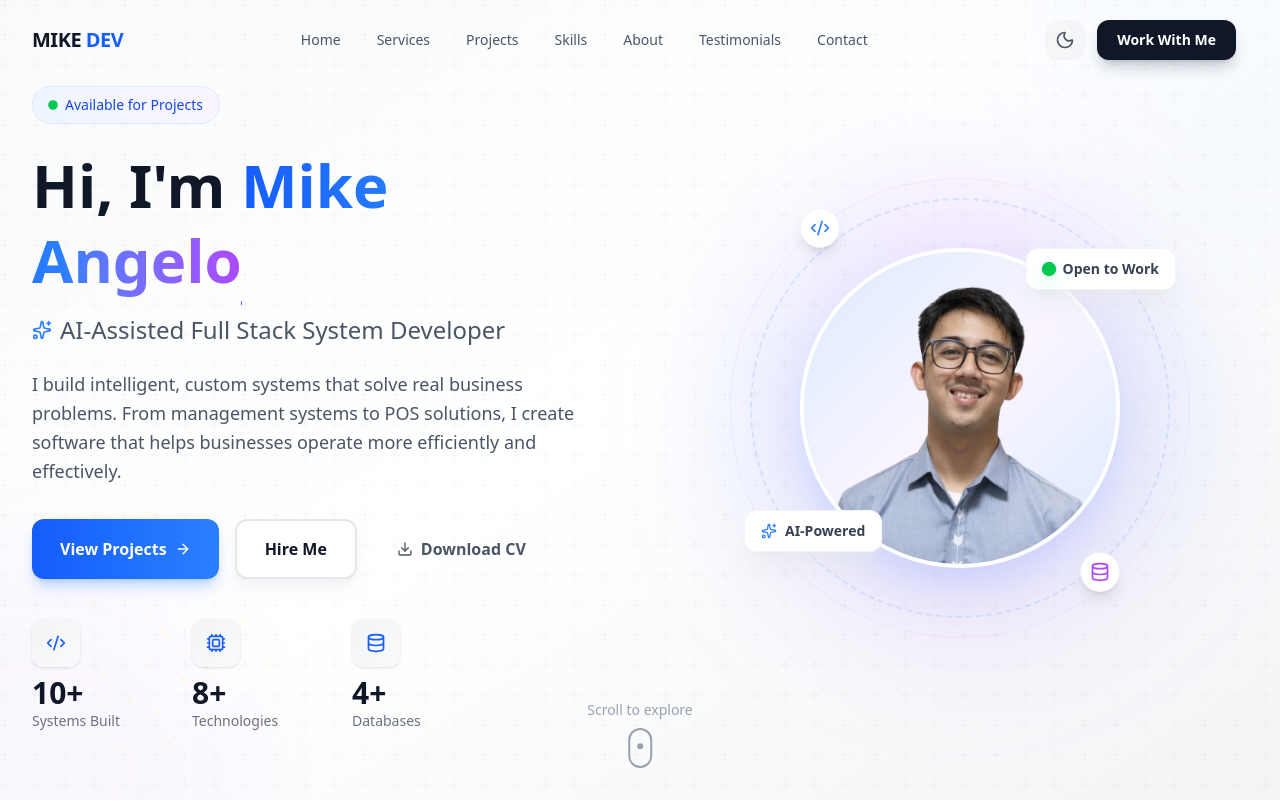
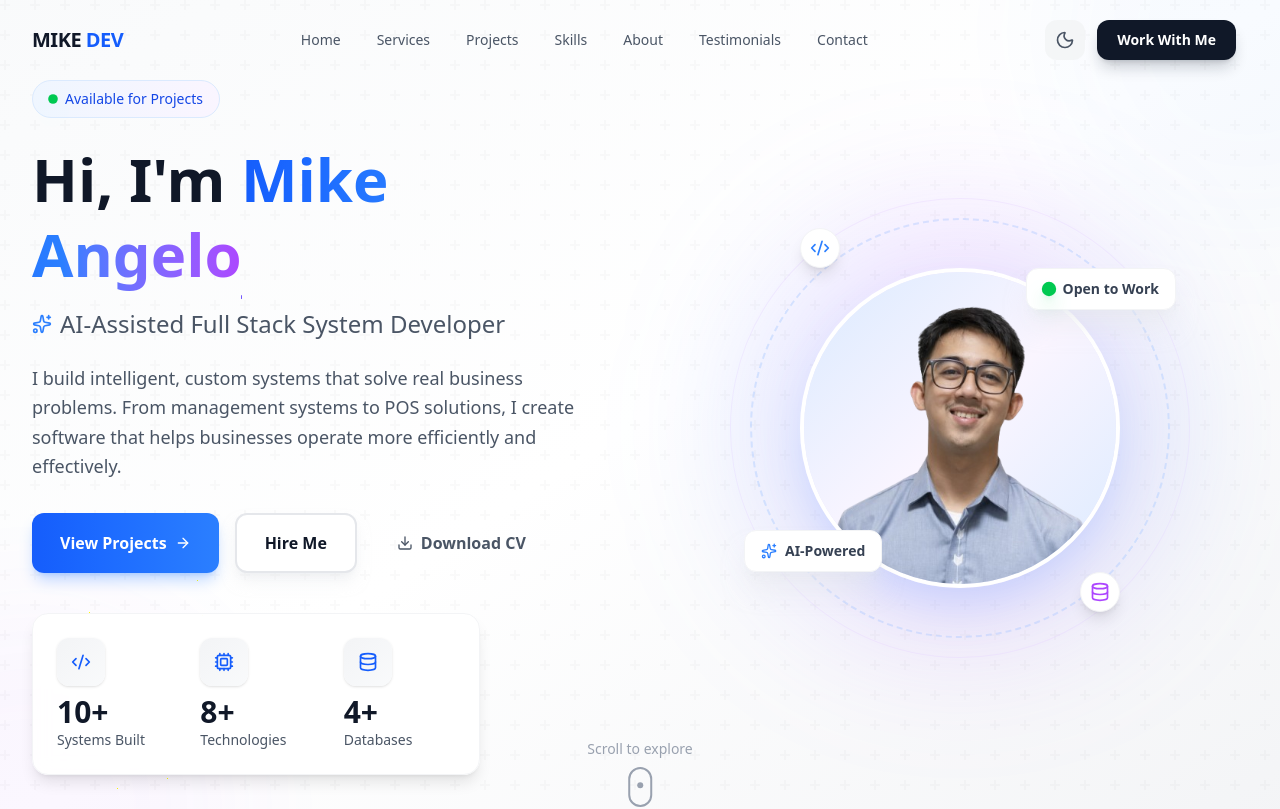
Before and after one commit to mikeangelocasono/mikeangelodev, a Next.js app: page / in a window 1280 px wide. Shown: the top 809 px of the page. Built offline with nearby package versions, Linux system fonts and the light colour scheme.

Commit message:
mike portfolio

```diff
--- a/src/components/Hero.tsx
+++ b/src/components/Hero.tsx
@@ -166,7 +166,7 @@ export default function Hero() {
               initial={{ opacity: 0, y: 20 }}
               animate={{ opacity: 1, y: 0 }}
               transition={{ duration: 0.5, delay: 0.6 }}
-              className="grid grid-cols-3 gap-4 sm:gap-8 max-w-md mx-auto lg:mx-0"
+              className="grid grid-cols-3 gap-4 sm:gap-8 max-w-md mx-auto lg:mx-0 p-4 sm:p-6 rounded-2xl bg-white/90 dark:bg-slate-800/90 backdrop-blur-sm shadow-lg border border-gray-100 dark:border-slate-700"
             >
               {stats.map((stat, index) => (
                 <motion.div
@@ -177,13 +177,13 @@ export default function Hero() {
                   transition={{ duration: 0.4, delay: 0.7 + index * 0.1 }}
                   whileHover={{ y: -4, scale: 1.02 }}
                 >
-                  <div className="inline-flex items-center justify-center w-12 h-12 rounded-xl bg-gradient-to-br from-gray-100 to-gray-50 dark:from-slate-800 dark:to-slate-700 mb-2 group-hover:from-blue-100 group-hover:to-blue-50 dark:group-hover:from-blue-900/30 dark:group-hover:to-blue-800/30 transition-all duration-300 shadow-sm group-hover:shadow-md">
+                  <div className="inline-flex items-center justify-center w-12 h-12 rounded-xl bg-gradient-to-br from-gray-100 to-gray-50 dark:from-slate-700 dark:to-slate-600 mb-2 group-hover:from-blue-100 group-hover:to-blue-50 dark:group-hover:from-blue-900/50 dark:group-hover:to-blue-800/50 transition-all duration-300 shadow-sm group-hover:shadow-md">
                     <stat.icon className="w-5 h-5 text-blue-600 dark:text-blue-400" />
                   </div>
                   <div className="text-2xl sm:text-3xl font-bold text-gray-900 dark:text-white">
                     {stat.value}
                   </div>
-                  <div className="text-sm text-gray-500 dark:text-slate-400">
+                  <div className="text-sm text-gray-600 dark:text-slate-300 font-medium">
                     {stat.label}
                   </div>
                 </motion.div>
--- a/src/components/WhyWorkWithMe.tsx
+++ b/src/components/WhyWorkWithMe.tsx
@@ -112,7 +112,7 @@ export default function WhyWorkWithMe() {
               className="group relative p-6 lg:p-8 rounded-2xl bg-gradient-to-br from-gray-50 to-gray-100/50 dark:from-slate-800/50 dark:to-slate-800/30 border border-gray-100 dark:border-slate-700/50 hover:border-blue-200 dark:hover:border-blue-500/50 transition-all duration-300 hover:shadow-xl hover:shadow-blue-500/10 dark:hover:shadow-blue-500/5"
             >
               {/* Number */}
-              <div className="absolute top-6 right-6 text-5xl font-bold text-gray-100 dark:text-slate-800/70 select-none">
+              <div className="absolute top-6 right-6 text-5xl font-bold text-gray-200 dark:text-slate-600 select-none">
                 {(index + 1).toString().padStart(2, "0")}
               </div>
 
```
